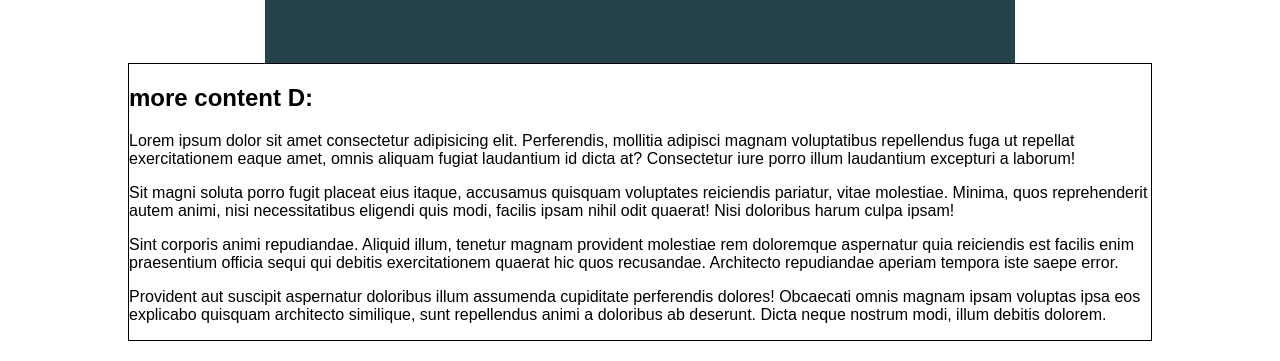
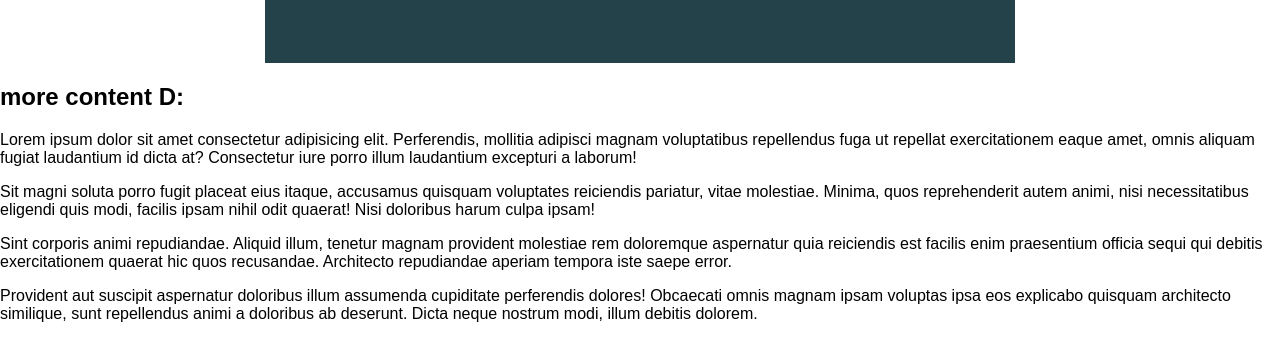
Before and after one commit to alenorgue/challenge02-max-width-grid, a plain HTML site: page 1-ejercicio-max-width/index.html in a window 1280 px wide. Shown: the part 205-566 px from the top of the page. Drawn offline with Linux system fonts and the light colour scheme.

Commit message:
gracias Alejandro

```diff
--- a/1-ejercicio-max-width/style.css
+++ b/1-ejercicio-max-width/style.css
@@ -36,9 +36,3 @@ body {
 .intro-content {
   width: 50%;
 }
-
-.content {
-  border: 1px solid black;
-  max-width: 80%;
-  margin: 0 auto;
-}
```
